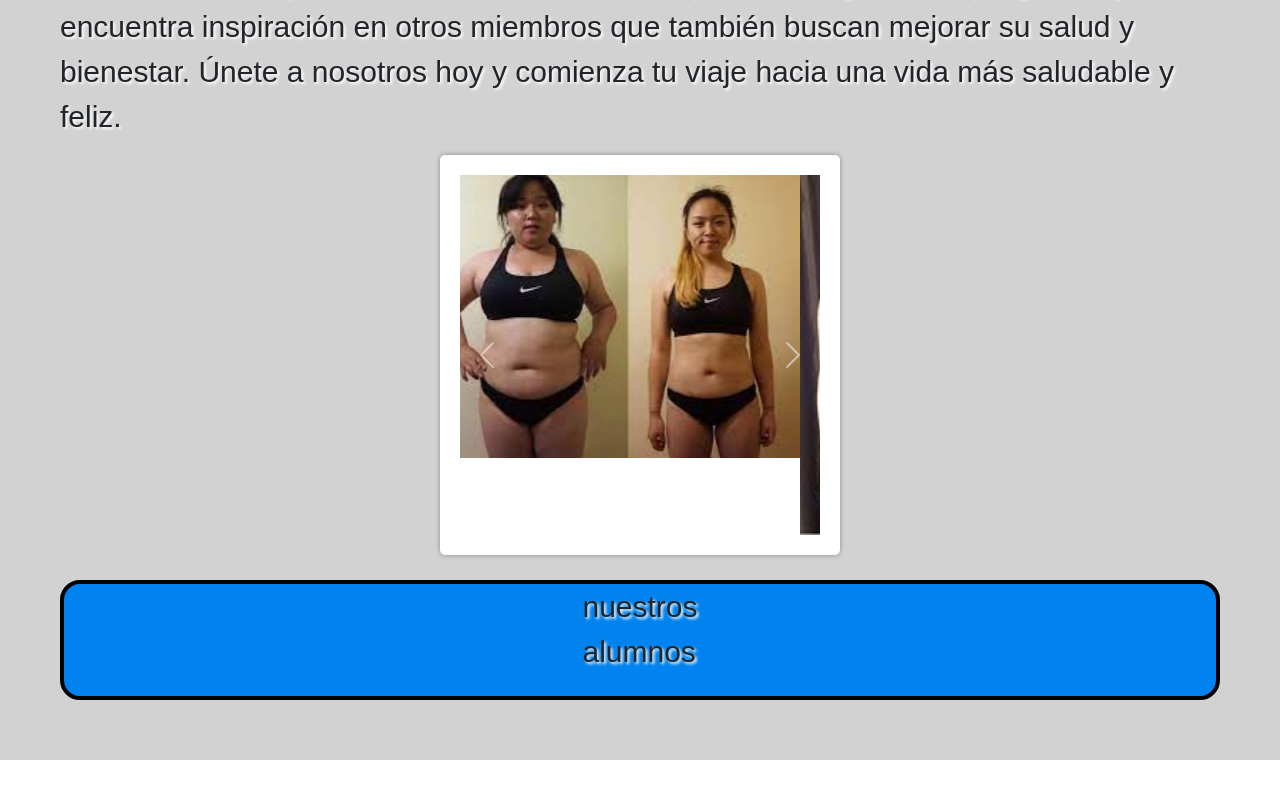
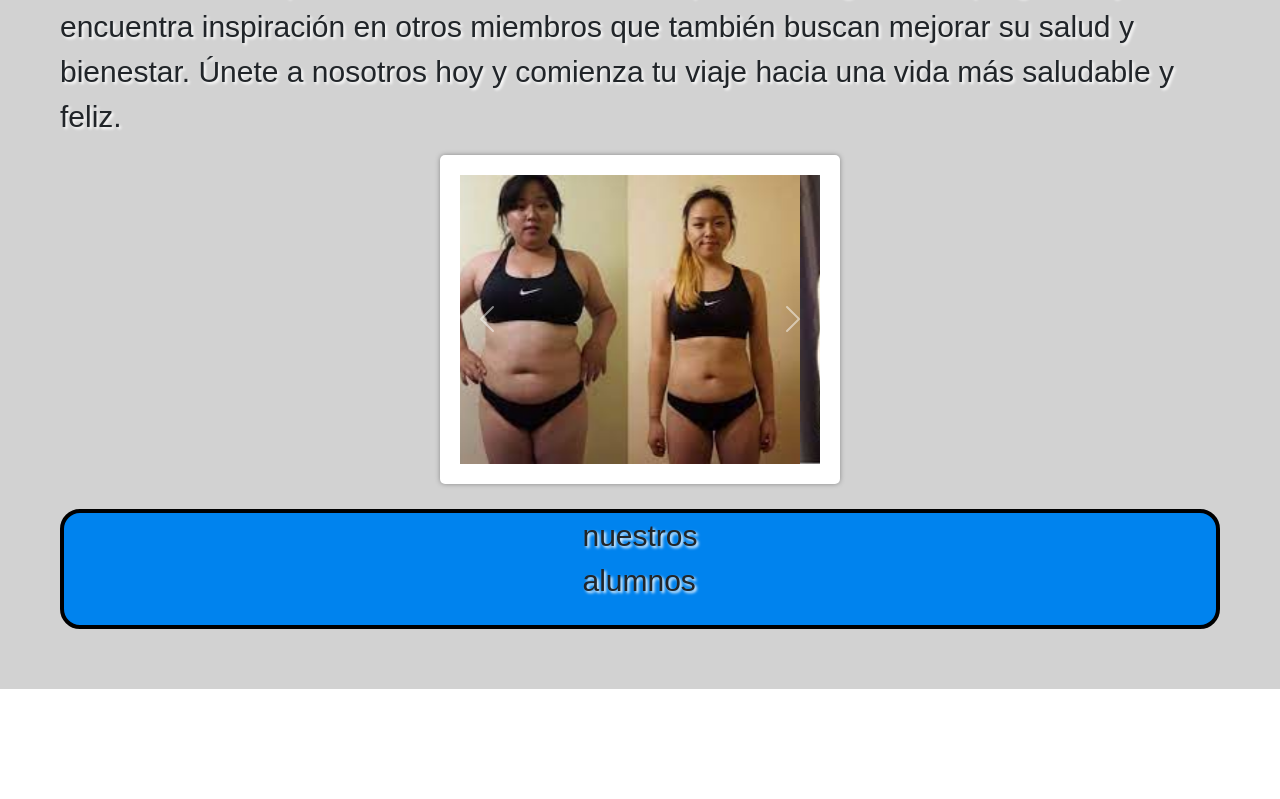
Before and after one commit to PabloEmilMora/TheFitneesLife, a plain HTML site: page index.html in a window 1280 px wide. Shown: the part 1182-1981 px from the top of the page. Drawn offline with nearby package versions, Linux system fonts and the light colour scheme.

Commit message:
carrusel terminado

```diff
--- a/Pages/estilos.css
+++ b/Pages/estilos.css
@@ -37,13 +37,26 @@ header {
 
 .carrusel{display: block; margin: 0 auto;
 	max-width: 400px;
-	max-height: 630px;
+	max-height: 700px;
 }
 
 .carousel-item {width: 100%;
-	height: 630px;
+	height: 700px;
 
 }
+
+.carousel-item {
+	position: relative;
+	padding-bottom: 80.25%;
+  }
+
+  .carousel-item img {
+	position: absolute;
+	width: 100%;
+	height: 100%;
+	top: 0;
+	left: 0;
+  }
 
 .texto-alumnos{
 	background-color: rgb(0, 131, 238);
```
